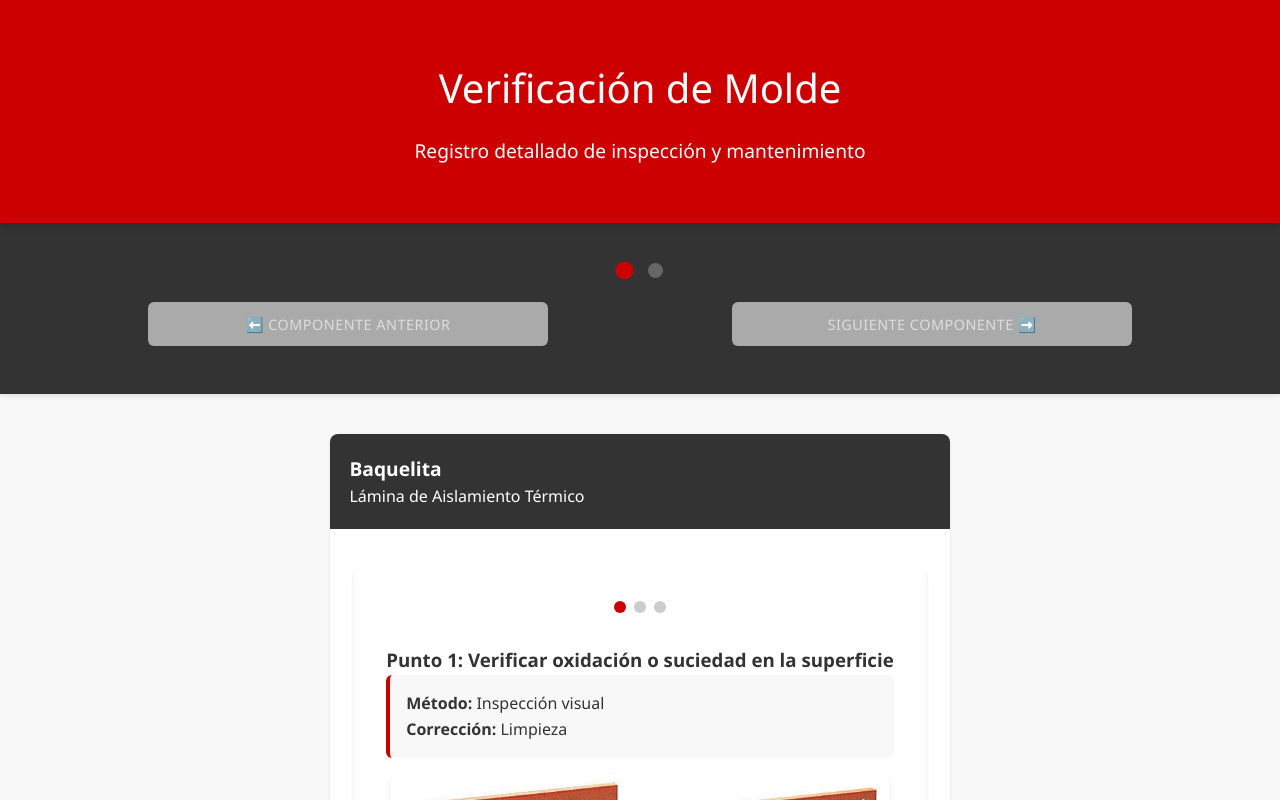
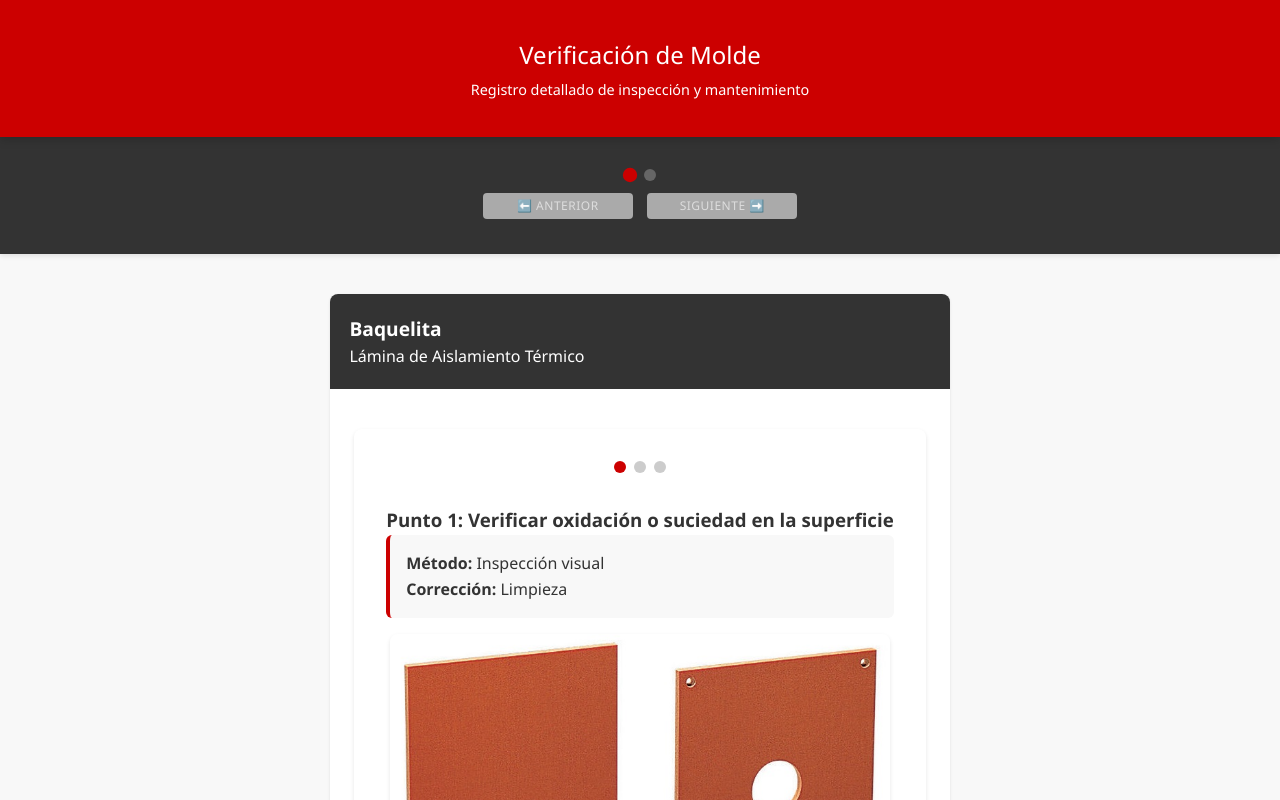
Before and after one commit to cactus-software/JI, a plain HTML site: page components/JIInteractiva/index.html in a window 1280 px wide. Shown: the top 800 px of the page. Drawn offline with Linux system fonts and the light colour scheme.

Commit message:
Update index.html

```diff
--- a/components/JIInteractiva/index.html
+++ b/components/JIInteractiva/index.html
@@ -37,7 +37,7 @@
         /* Header */
         .header {
             background: var(--color-primary);
-            padding: 2rem 0;
+            padding: 0.75rem 0;
             text-align: center;
             position: sticky;
             top: 0;
@@ -47,14 +47,15 @@
 
         .header h1 {
             color: var(--color-white);
-            font-size: 2.5rem;
+            font-size: 1.5rem;
             font-weight: normal;
-            margin-bottom: 1rem;
+            margin-bottom: 0.25rem;
         }
 
         .header p {
             color: var(--color-white);
-            font-size: 1.2rem;
+            font-size: 0.9rem;
+            margin: 0;
         }
 
         /* Navegación principal */
@@ -66,27 +67,28 @@
         .main-carousel-nav {
             background: var(--color-dark);
             color: var(--color-white);
-            padding: 1rem 0;
+            padding: 0.5rem 0;
             position: sticky;
-            top: 88px; /* Ajustar según la altura del header */
+            top: 56px; /* Ajustado al nuevo tamaño del header */
             z-index: 40;
             box-shadow: 0 2px 5px rgba(0,0,0,0.1);
+            font-size: 0.85rem;
         }
 
         .main-progress-indicators {
             display: flex;
             justify-content: center;
-            margin-bottom: 1rem;
+            margin-bottom: 0.5rem;
         }
 
         #main-progress-dots {
             display: flex;
-            gap: 1rem;
+            gap: 0.5rem;
         }
 
         .main-progress-dot {
-            width: 15px;
-            height: 15px;
+            width: 12px;
+            height: 12px;
             border-radius: 50%;
             background-color: #666;
             cursor: pointer;
@@ -106,14 +108,14 @@
         .main-progress-dot:hover::after {
             content: attr(data-title);
             position: absolute;
-            top: -30px;
+            top: -25px;
             left: 50%;
             transform: translateX(-50%);
             background: rgba(0,0,0,0.8);
             color: white;
-            padding: 5px 10px;
+            padding: 3px 8px;
             border-radius: 4px;
-            font-size: 0.8rem;
+            font-size: 0.75rem;
             white-space: nowrap;
             z-index: 10;
         }
@@ -121,7 +123,7 @@
         #main-carousel-controls {
             display: flex;
             justify-content: center;
-            gap: 1rem;
+            gap: 0.5rem;
         }
 
         /* Componentes y verificaciones */
@@ -305,8 +307,8 @@
         .btn {
             display: inline-flex;
             align-items: center;
-            padding: 0.8rem 1.5rem;
-            border-radius: 6px;
+            padding: 0.5rem 1rem;
+            border-radius: 4px;
             border: none;
             cursor: pointer;
             font-weight: 500;
@@ -315,7 +317,7 @@
             justify-content: center;
             margin: 0.5rem auto;
             text-transform: uppercase;
-            font-size: 0.9rem;
+            font-size: 0.75rem;
             letter-spacing: 0.5px;
             transition: all 0.3s ease;
         }
@@ -644,7 +646,7 @@
                 `;
             }).join('');
 
-            // Renderizar controles
+            // Renderizar controles más compactos
             const esUltimoComponente = carruselPrincipal.activeComponent === datosJI.length - 1;
             const componenteActual = datosJI[carruselPrincipal.activeComponent];
             const componenteCompletado = esComponenteCompletado(componenteActual);
@@ -652,18 +654,20 @@
             mainControls.innerHTML = `
                 <button
                     class="btn ${carruselPrincipal.activeComponent > 0 ? 'btn-secondary' : 'btn-disabled'}"
+                    style="max-width: 150px; padding: 0.3rem 0.7rem; margin: 0.2rem;"
                     onclick="cambiarComponente(${carruselPrincipal.activeComponent - 1})"
                     ${carruselPrincipal.activeComponent > 0 ? '' : 'disabled'}
                 >
-                    ⬅️ Componente Anterior
+                    ⬅️ Anterior
                 </button>
 
                 <button
                     class="btn ${!esUltimoComponente && componenteCompletado ? 'btn-primary' : 'btn-disabled'}"
+                    style="max-width: 150px; padding: 0.3rem 0.7rem; margin: 0.2rem;"
                     onclick="cambiarComponente(${carruselPrincipal.activeComponent + 1})"
                     ${!esUltimoComponente && componenteCompletado ? '' : 'disabled'}
                 >
-                    Siguiente Componente ➡️
+                    Siguiente ➡️
                 </button>
             `;
         }
@@ -771,12 +775,12 @@
 
             if (!verificacion.inicio) {
                 html += `
-                    <button class="btn btn-primary" onclick="iniciarVerificacion(${componenteId}, '${verificacion.id}')">
+                    <button class="btn btn-primary" style="margin-top: 0.5rem;" onclick="iniciarVerificacion(${componenteId}, '${verificacion.id}')">
                         ⏱️ Iniciar Verificación
                     </button>`;
             } else if (!verificacion.fin) {
                 html += `
-                    <button class="btn btn-primary" onclick="iniciarCamara(${componenteId}, '${verificacion.id}')">
+                    <button class="btn btn-primary" style="margin-top: 0.5rem;" onclick="iniciarCamara(${componenteId}, '${verificacion.id}')">
                         📸 Tomar Foto
                     </button>
                     <button class="btn btn-success" onclick="completarVerificacion(${componenteId}, '${verificacion.id}', true)">
@@ -798,7 +802,7 @@
                             <div class="foto-item">
                                 <div class="imagen-header">
                                     <span>Foto ${index + 1}</span>
-                                    <button class="btn btn-danger" style="max-width: 150px;" onclick="eliminarFoto('${verificacion.id}', ${index})">
+                                    <button class="btn btn-danger" style="max-width: 120px; padding: 0.3rem 0.7rem; margin: 0;" onclick="eliminarFoto('${verificacion.id}', ${index})">
                                         🗑️ Eliminar
                                     </button>
                                 </div>
@@ -819,11 +823,12 @@
                     </div>`;
             }
 
-            // Agregar navegación del carrusel
+            // Agregar navegación del carrusel en versión compacta
             html += `
-                <div class="carousel-nav">
+                <div class="carousel-nav" style="margin-top: 0.8rem;">
                     <button
                         class="btn ${slideIndex > 0 ? 'btn-secondary' : 'btn-disabled'}"
+                        style="max-width: 120px; padding: 0.3rem 0.7rem; margin: 0 0.5rem;"
                         onclick="cambiarSlide(${slideIndex - 1}, ${componenteId})"
                         ${slideIndex > 0 ? '' : 'disabled'}
                     >
@@ -832,6 +837,7 @@
 
                     <button
                         class="btn ${slideIndex < totalSlides - 1 && verificacion.fin ? 'btn-primary' : 'btn-disabled'}"
+                        style="max-width: 120px; padding: 0.3rem 0.7rem; margin: 0 0.5rem;"
                         onclick="cambiarSlide(${slideIndex + 1}, ${componenteId})"
                         ${slideIndex < totalSlides - 1 && verificacion.fin ? '' : 'disabled'}
                     >
```
